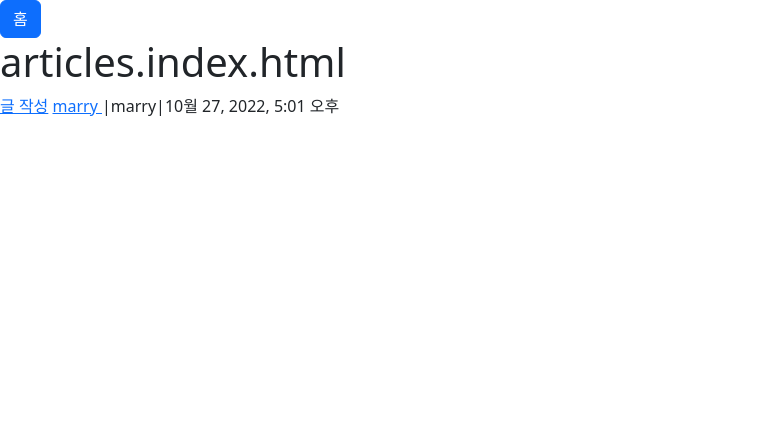
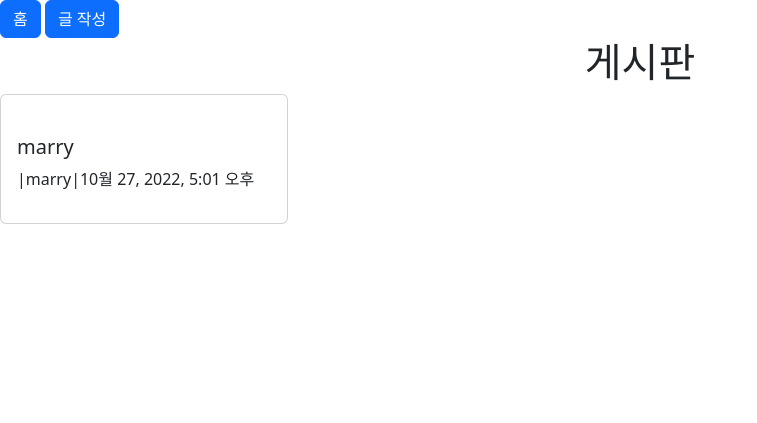
Before and after one commit to mechauk418/1027-PJT, a Django app: page /articles/ in a window 1280 px wide. Shown: the top 423 px of the page, without its empty margins (0-757 px from the left). Run offline with Django 3.2, Linux system fonts and the light colour scheme; data comes from the database, SQL or seed files in the repository; both versions use the stored data as it was after the commit; parts of the project's set-up code (start-up, migrations or seed data) failed here and were passed over; some libraries are stand-ins or nearby versions.

Commit message:
littlecss

```diff
--- a/reviews/articles/templates/articles/detail.html
+++ b/reviews/articles/templates/articles/detail.html
@@ -1,12 +1,11 @@
 {% extends 'base.html' %}
 {% block content %}
   <h1>
-    articles.detail.html</h1>
-  <a href="{% url 'articles:update' article.pk%}">수정하기</a>
-  <h1>
     {{ article.title }}
   </h1>
+  <a href="{% url 'articles:update' article.pk%}">수정하기</a>
   <p>{{article.user.username }}|{{ article.created_at}}|{{article.updated_at}}</p>
+  <p>{{article.content}}</p>
   {% if article.image %}
     <img src="" alt="">
   {% endif %}
--- a/reviews/articles/templates/articles/index.html
+++ b/reviews/articles/templates/articles/index.html
@@ -1,12 +1,24 @@
 {% extends 'base.html' %}
 {% block content %}
-  <h1>
-    articles.index.html</h1>
-  <a href="{% url 'articles:create' %}">글 작성</a>
+  <h1 class='text-center'>
+    게시판</h1>
   {% for article in articles %}
-    <a href="{% url 'articles:detail' article.pk %}">
-      {{ article.title }}
-    </a>
-    |{{ article.user.username }}|{{ article.created_at}}
+    <div class="card" style="width: 18rem;">
+      <a href="{% url 'articles:detail' article.pk %}" class='text-decoration-none text-dark'>
+        {% if article.image %}
+          <img src="{{ article.image.url }}" alt="{{article.image}}" class="card-img-top">
+        {% else %}
+          <img src="https://via.placeholder.com/120x100" alt="" class="card-img-top">
+        {% endif %}
+        <div class="card-body">
+          <h5 class='card-title'>
+            {{ article.title }}
+          </h5>
+          <p>
+            |{{ article.user.username }}|{{ article.created_at}}
+          </p>
+        </div>
+      </a>
+    </div>
   {% endfor %}
 {% endblock content %}
--- a/reviews/articles/urls.py
+++ b/reviews/articles/urls.py
@@ -7,5 +7,5 @@ urlpatterns = [
     path('', views.index, name='index'),
     path('<int:review_pk>/', views.detail, name='detail'),
     path('create/', views.create, name='create'),
-    path('<int:review_pk>/update', views.update, name='update'),
+    path('<int:review_pk>/update/', views.update, name='update'),
 ]
--- a/reviews/articles/views.py
+++ b/reviews/articles/views.py
@@ -15,13 +15,15 @@ def detail(request,review_pk):
     context = {
         'article' : article,
     }
-    return render(request, 'articles/detail.html')
+    return render(request, 'articles/detail.html', context)
 
 def create(request):
     if request.method=='POST':
         form = ArticleForm(request.POST, request.FILES)
         if form.is_valid():
-            form.save()
+            forms = form.save(commit=False)
+            forms.user = request.user
+            forms.save()
             return redirect('articles:index')
     else:
         form = ArticleForm()
@@ -35,8 +37,10 @@ def update(request,review_pk):
     if request.method=='POST':
         form = ArticleForm(request.POST, request.FILES, instance=article)
         if form.is_valid():
-            form.save()
-            return redirect('articles:detail', article.pk)
+            forms = form.save(commit=False)
+            forms.user = request.user
+            forms.save()
+            return redirect('articles:detail', review_pk)
     else:
         form = ArticleForm(instance=article)
     context = {
--- a/reviews/templates/base.html
+++ b/reviews/templates/base.html
@@ -33,6 +33,7 @@
     </header>
     <main>
       <a href="{% url 'articles:index' %}" class='btn btn-primary'>홈</a>
+      <a href="{% url 'articles:create' %}" class='btn btn-primary'>글 작성</a>
       {% block content %}{% endblock content %}
     </main>
     <footer class="py-3" style="background-color: #e3f2fd;">
```
Also changed, not shown: reviews/accounts/migrations/0001_initial.py, reviews/articles/migrations/0001_initial.py, reviews/articles/migrations/0002_comment.py (deleted), reviews/db.sqlite3.
